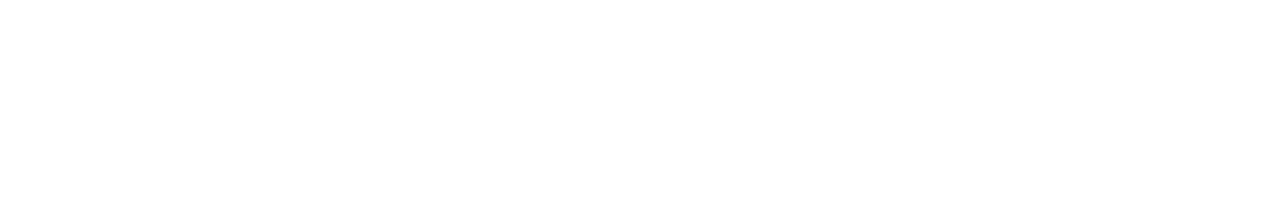
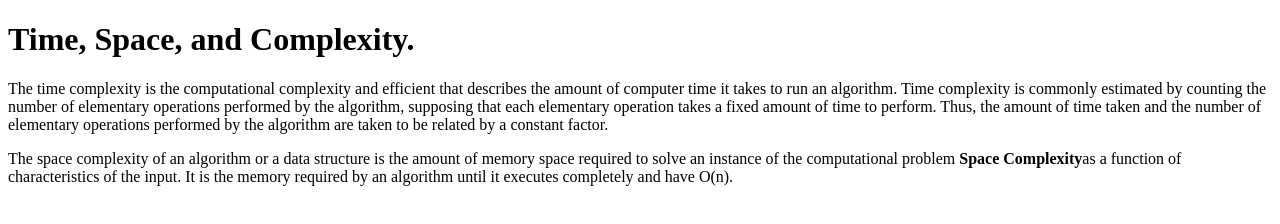
Before and after one commit to acciojob/time-and-space-complexity-Ravi-Kumar-Yedla, a website: page main.html in a window 1280 px wide. Drawn offline with Linux system fonts and the light colour scheme.

Commit message:
created a submission

```diff
--- a/main.html
+++ b/main.html
@@ -8,6 +8,13 @@
 
 <body>
 	<!-- the entire body must be written by student -->
+	<h1> Time, Space, and Complexity.</h1>
+	<p>
+		 The time complexity is the computational complexity  and efficient that describes the amount of computer time it takes to run an algorithm. Time complexity is commonly estimated by counting the number of elementary operations performed by the algorithm, supposing that each elementary operation takes a fixed amount of time to perform. Thus, the amount of time taken and the number of elementary operations performed by the algorithm are taken to be related by a constant factor.
+	</p>
+	<p>
+		The space complexity of an algorithm or a data structure is the amount of memory space required to solve an instance of the computational problem <b>Space Complexity</b>as a function of characteristics of the input. It is the memory required by an algorithm until it executes completely and have O(n).
+	</p>
     <script type="text/javascript" src="./script.js">
 </script>
 
```
